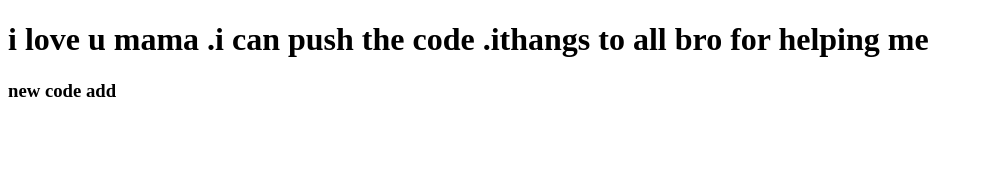
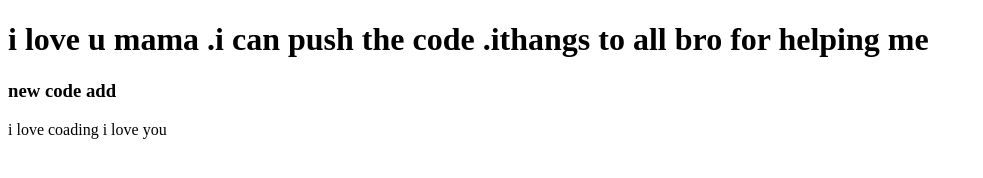
Before and after one commit to shajib2/my-forth-ripo, a plain HTML site: page index.html in a window 1280 px wide. Shown: the whole page, without its empty margins (0-983 px from the left). Drawn offline with Linux system fonts and the light colour scheme.

Commit message:
style add

```diff
--- a/index.html
+++ b/index.html
@@ -9,5 +9,6 @@
 <body>
     <h1> i love u mama .i can push the code .ithangs to all bro for helping me </h1>
     <h3>new code add </h3>
+    <p>i love coading  i love you </p>
 </body>
 </html>
```
